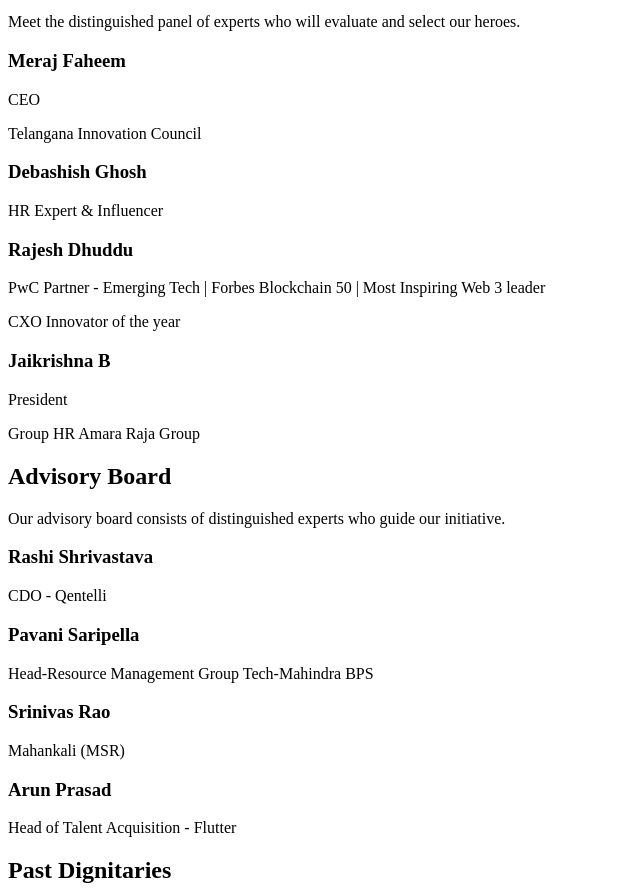
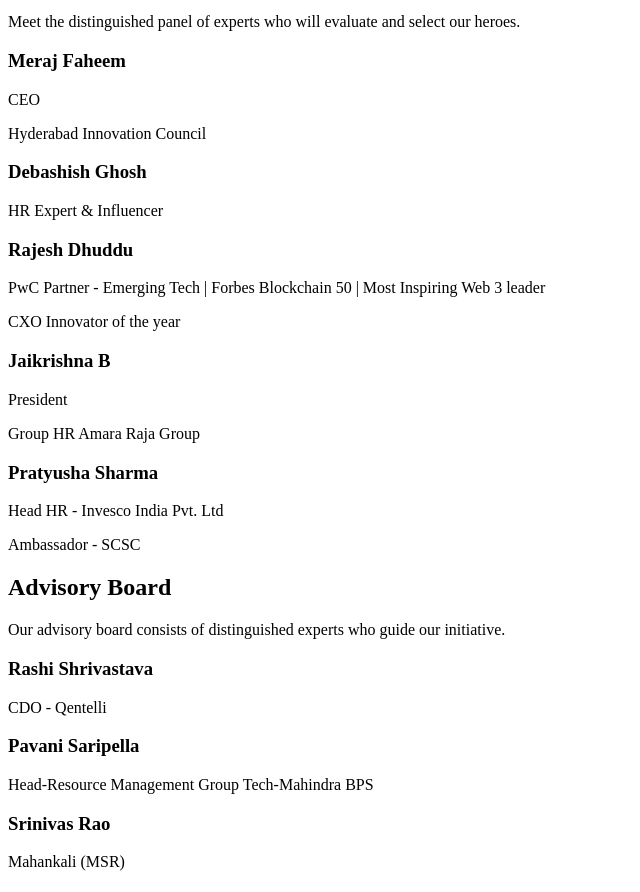
Before and after one commit to m4nishh/TourmalineTracker, a React (Vite) app in the folder client/: page / in a window 1280 px wide. Shown: the part 5060-5952 px from the top of the page, without its empty margins (0-640 px from the left). Built offline with nearby package versions, Linux system fonts and the light colour scheme; grey boxes are pictures that could not be loaded.

Commit message:
feat: update GuestSection with new jury member Pratyusha Sharma and correct organization name

```diff
--- a/client/src/components/about-section.tsx
+++ b/client/src/components/about-section.tsx
@@ -963,7 +963,7 @@ export function GuestSection() {
               </header>
               <h3 className="mb-1 text-xl font-bold text-white">Meraj Faheem</h3>
               <p className="mb-2 text-sm font-semibold text-yellow-400">CEO</p>
-              <p className="text-gray-300 text-sm leading-relaxed">Telangana Innovation Council</p>
+              <p className="text-gray-300 text-sm leading-relaxed">Hyderabad Innovation Council</p>
             </article>
 
             <article
@@ -1054,6 +1054,36 @@ export function GuestSection() {
               <h3 className="mb-1 text-xl font-bold text-white">Jaikrishna B</h3>
               <p className="mb-2 text-sm font-semibold text-yellow-400">President</p>
               <p className="text-gray-300 text-sm leading-relaxed">Group HR Amara Raja Group</p>
+            </article>
+            <article
+              className="group relative overflow-hidden rounded-lg bg-white/5 p-6 backdrop-blur-sm transition-shadow hover:shadow-lg"
+              aria-label="Jury member Pratyusha Sharma"
+              style={{ opacity: 1, transform: "none" }}
+            >
+              <header className="relative mb-4 h-64 w-full overflow-hidden rounded-lg">
+                <img
+                  alt="Portrait of Pratyusha Sharma"
+                  loading="lazy"
+                  decoding="async"
+                  className="object-contain transition-transform duration-300 group-hover:scale-105"
+                  sizes="100vw"
+                  srcSet="
+                    https://hoh-bucket1.s3.eu-north-1.amazonaws.com/assets/WhatsApp+Image+2025-07-09+at+16.47.09.jpeg 640w,
+                    https://hoh-bucket1.s3.eu-north-1.amazonaws.com/assets/WhatsApp+Image+2025-07-09+at+16.47.09.jpeg 750w,
+                    https://hoh-bucket1.s3.eu-north-1.amazonaws.com/assets/WhatsApp+Image+2025-07-09+at+16.47.09.jpeg 828w,
+                    https://hoh-bucket1.s3.eu-north-1.amazonaws.com/assets/WhatsApp+Image+2025-07-09+at+16.47.09.jpeg 1080w,
+                    https://hoh-bucket1.s3.eu-north-1.amazonaws.com/assets/WhatsApp+Image+2025-07-09+at+16.47.09.jpeg 1200w,
+                    https://hoh-bucket1.s3.eu-north-1.amazonaws.com/assets/WhatsApp+Image+2025-07-09+at+16.47.09.jpeg 1920w,
+                    https://hoh-bucket1.s3.eu-north-1.amazonaws.com/assets/WhatsApp+Image+2025-07-09+at+16.47.09.jpeg 2048w,
+                    https://hoh-bucket1.s3.eu-north-1.amazonaws.com/assets/WhatsApp+Image+2025-07-09+at+16.47.09.jpeg 3840w
+                  "
+                  src="hhttps://hoh-bucket1.s3.eu-north-1.amazonaws.com/assets/WhatsApp+Image+2025-07-09+at+16.47.09.jpeg"
+                  style={{ position: "absolute", height: "100%", width: "100%", inset: 0, color: "transparent" }}
+                />
+              </header>
+              <h3 className="mb-1 text-xl font-bold text-white">Pratyusha Sharma</h3>
+              <p className="mb-2 text-sm font-semibold text-yellow-400">Head HR - Invesco India Pvt. Ltd</p>
+              <p className="text-gray-300 text-sm leading-relaxed">Ambassador - SCSC</p>
             </article>
           </div>
         </div>
```
